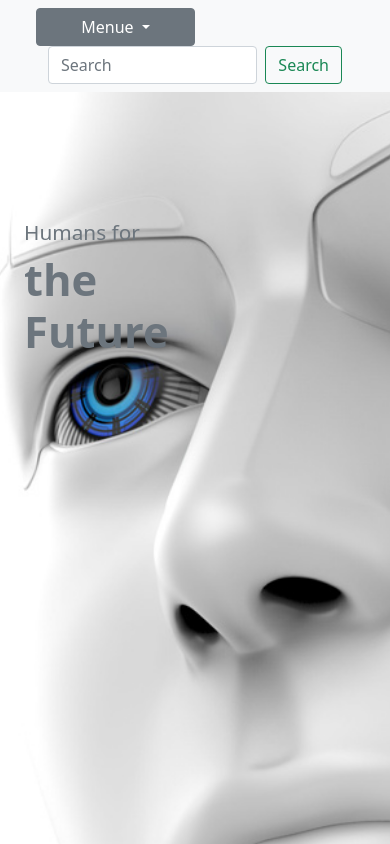
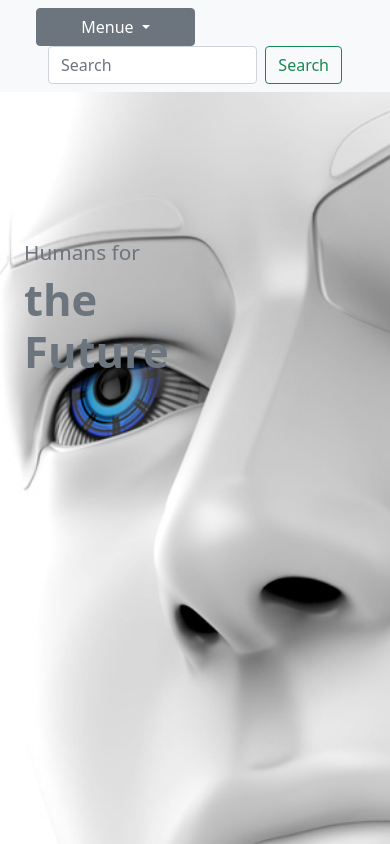
Before and after one commit to daveeedu/Start_up, a plain HTML site: page index.html in a window 390 px wide. Shown: the top 844 px of the page. Drawn offline with Linux system fonts and the light colour scheme.

Commit message:
style update

```diff
--- a/css/style.css
+++ b/css/style.css
@@ -112,7 +112,7 @@
     .col{
         display: flex;
         flex-direction: column;
-        padding-top: 80px;
+        padding-top: 100px;
     }
 
     .col h3{
```
